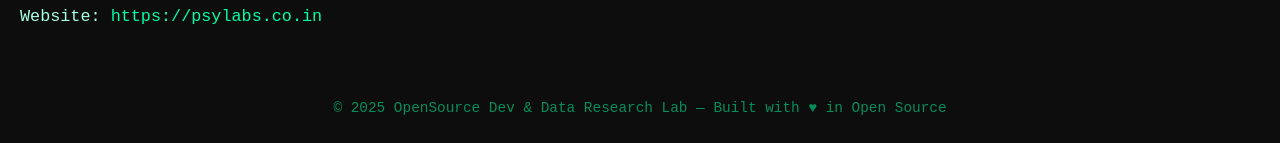
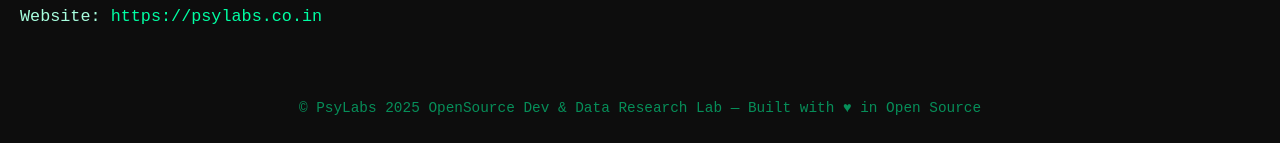
Before and after one commit to dataxorg/psylabs, a plain HTML site: page index.html in a window 1280 px wide. Shown: the part 926-1069 px from the top of the page. Drawn offline with Linux system fonts and the light colour scheme.

Commit message:
Update index.html

```diff
--- a/index.html
+++ b/index.html
@@ -238,7 +238,7 @@
 </section>
 
 <footer>
-    © 2025 OpenSource Dev & Data Research Lab — Built with ♥ in Open Source
+    © PsyLabs 2025 OpenSource Dev & Data Research Lab — Built with ♥ in Open Source
 </footer>
 
 <script>
```
